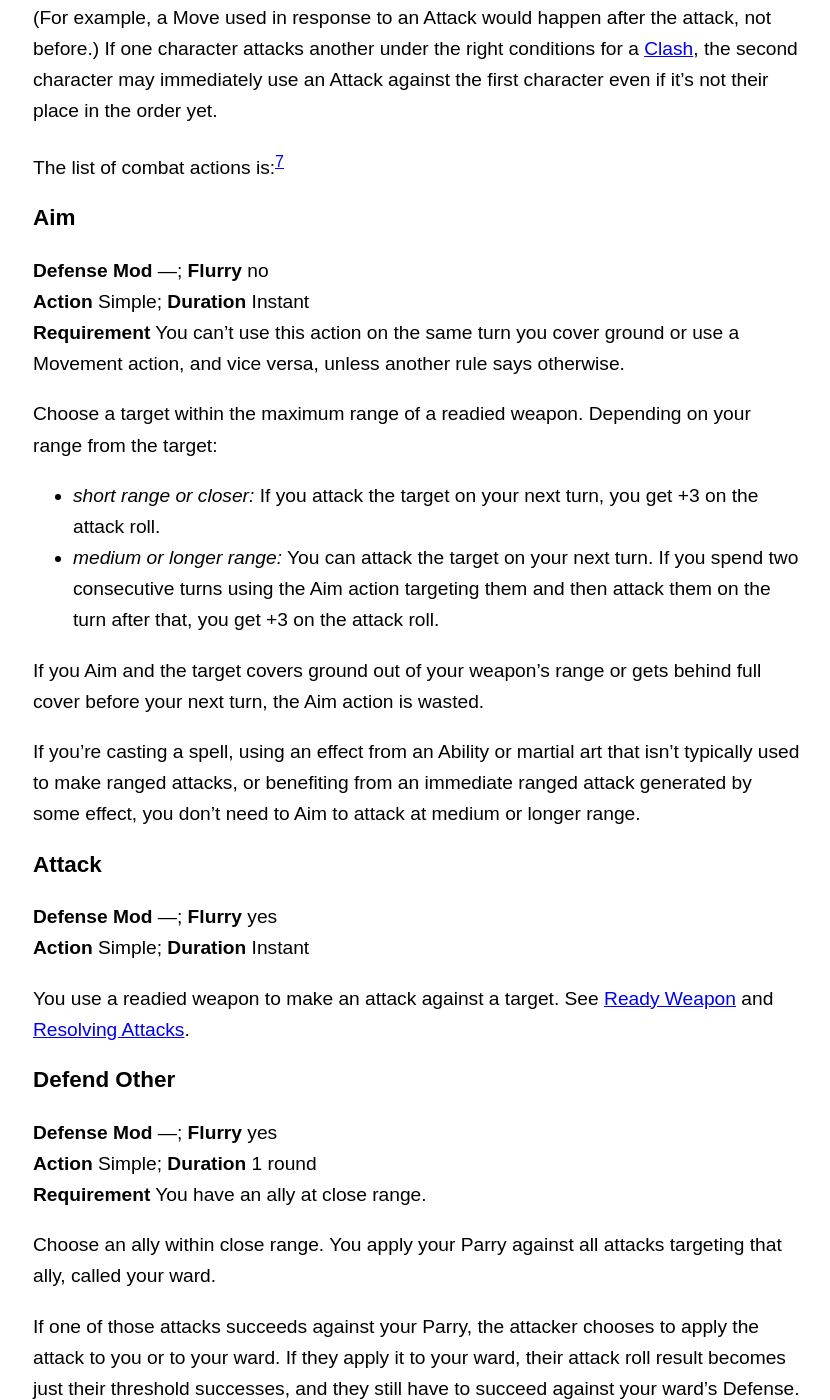
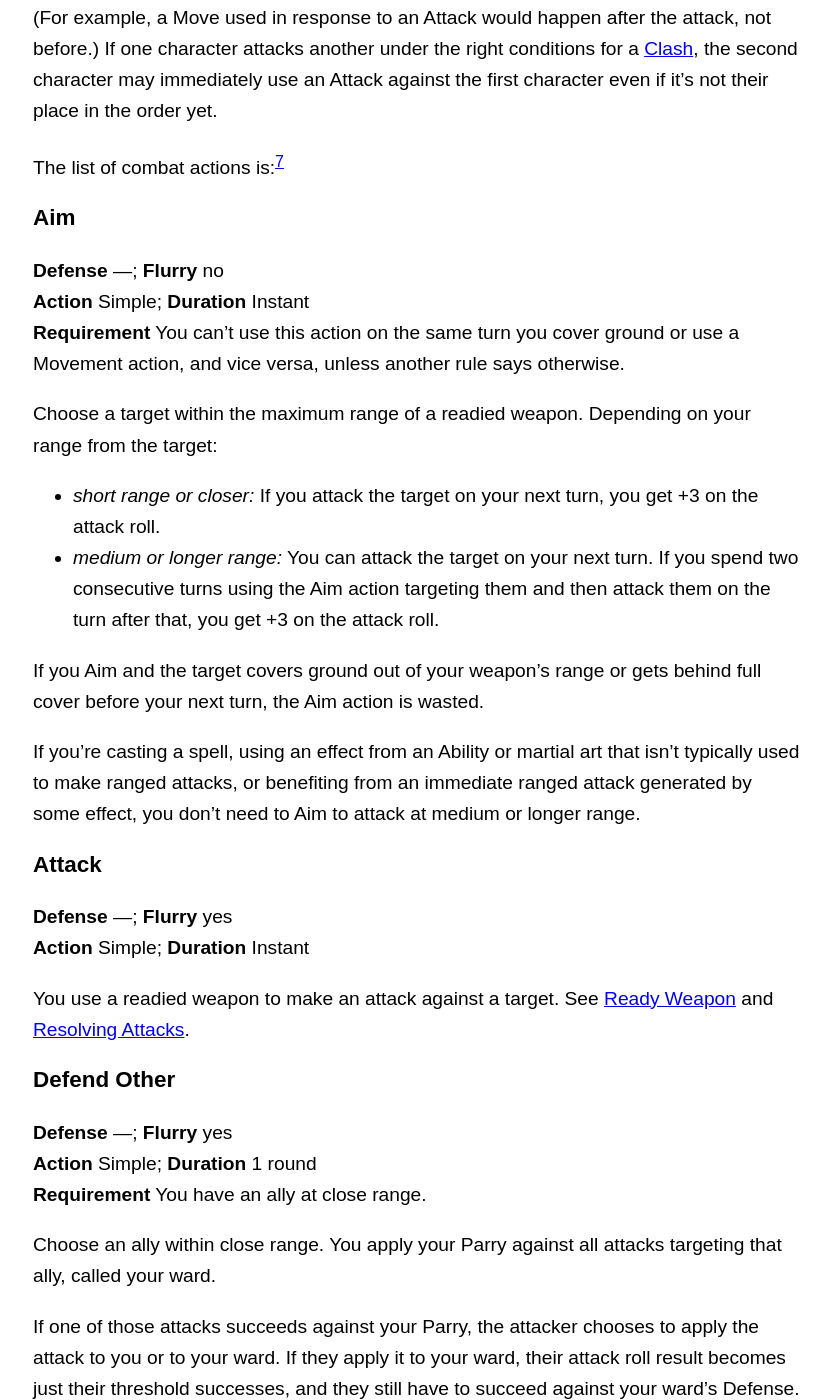
Before and after one commit to lost-egg/lost-egg.github.io, a Jekyll site: the page built from combat.md, in a window 1280 px wide and 1400 px high, scrolled down 6138 px. Shown: the whole window, without its empty margins (223-1053 px from the left). Built offline with Jekyll 4.4.1, drawn with Linux system fonts in a browser that asks for light colours; some of the changed text lies outside the part shown.

Commit message:
Tweak 'Defense Mod' wording

```diff
--- a/combat.md
+++ b/combat.md
@@ -102,7 +102,7 @@ The list of combat actions is:[^new-collected-actions]
 
 ### Aim
 
-**Defense Mod** ---; **Flurry** no
+**Defense** ---; **Flurry** no
 **Action** Simple; **Duration** Instant
 **Requirement** You can't use this action on the same turn you cover ground or use a Movement action, and vice versa, unless another rule says otherwise.
 
@@ -117,14 +117,14 @@ If you're casting a spell, using an effect from an Ability or martial art that i
 
 ### Attack
 
-**Defense Mod** ---; **Flurry** yes
+**Defense** ---; **Flurry** yes
 **Action** Simple; **Duration** Instant
 
 You use a readied weapon to make an attack against a target. See [Ready Weapon](#ready-weapon) and [Resolving Attacks](#resolving-attacks).
 
 ### Defend Other
 
-**Defense Mod** ---; **Flurry** yes
+**Defense** ---; **Flurry** yes
 **Action** Simple; **Duration** 1 round
 **Requirement** You have an ally at close range.
 
@@ -134,7 +134,7 @@ If one of those attacks succeeds against your Parry, the attacker chooses to app
 
 ### Disengage
 
-**Defense Mod** ---; **Flurry** yes
+**Defense** ---; **Flurry** yes
 **Action** Simple; **Duration** Instant
 **Keywords** Movement
 **Requirement** You're at close range with any opponents.
@@ -149,7 +149,7 @@ If you lose, you don't get to exit close range.
 
 ### Establish Surprise
 
-**Defense Mod** ---; **Flurry** no
+**Defense** ---; **Flurry** no
 **Action** Simple; **Duration** ---
 **Requirement** You're somewhere it's reasonable to break line of sight and hide.
 
@@ -157,7 +157,7 @@ Make a [concealment roll](#concealment-roll) against all opponents who are aware
 
 ### Full Defense
 
-**Cost** 1i; **Defense Mod** +2; **Flurry** special
+**Cost** 1i; **Defense** +2; **Flurry** special
 **Action** Simple; **Duration** Instant
 **Keywords** Perilous
 **Requirement** You aren't in Crash.
@@ -168,7 +168,7 @@ You can only flurry this action with social influence actions.
 
 ### Go to Ground
 
-**Defense Mod** ---; **Flurry** no
+**Defense** ---; **Flurry** no
 **Action** Simple; **Duration** Instant
 **Keywords** Movement
 **Requirement** You're concealed against all opponents.
@@ -181,7 +181,7 @@ If you complete Go to Ground, you're completely hidden and can't be found until
 
 ### Move
 
-**Defense Mod** ---; **Flurry** ---
+**Defense** ---; **Flurry** ---
 **Action** Reflexive; **Duration** Instant
 **Keywords** Movement
 **Requirement** You're not at close range with any opponents, and it is your turn.
@@ -190,7 +190,7 @@ You cover ground 1.
 
 ### Ready Weapon
 
-**Defense Mod** -1; **Flurry** yes
+**Defense** -1; **Flurry** yes
 **Action** Simple; **Duration** Instant
 
 You ready or unready a weapon, or both. You can treat a set of small, identical weapons (such as throwing knives) like one weapon for the purpose of readying. How many weapons you can have ready is up to your ST,[^new-readied-weapons] but as a guideline you can usually have up to two large weapons ready (such as a sword in each hand) and any number of small weapons ready (such as a set of throwing knives strapped to your hip). Any weapon ready in your off-hand gets a -1 penalty to attacks.[^off-hand-penalty]
@@ -207,7 +207,7 @@ Your natural weapons, like fists or claws, are always ready.
 
 ### Rise From Prone
 
-**Defense Mod** ---; **Flurry** yes
+**Defense** ---; **Flurry** yes
 **Action** Simple; **Duration** Instant
 **Keywords** Movement
 **Requirement** You're prone.
@@ -218,7 +218,7 @@ If an opponent is at close range, you have to roll (Dexterity + Dodge) against d
 
 ### Rush
 
-**Defense Mod** ---; **Flurry** yes
+**Defense** ---; **Flurry** yes
 **Action** Simple; **Duration** until target's next movement
 **Keywords** Movement
 
@@ -232,7 +232,7 @@ If you've already used a [Move](#move) action this turn, you can still use Rush
 
 ### Take Cover
 
-**Defense Mod** ---; **Flurry** yes
+**Defense** ---; **Flurry** yes
 **Action** Simple; **Duration** Instant
 **Keywords** Movement
 
@@ -248,7 +248,7 @@ Cover is limited as makes sense given the actual terrain. For example, if you're
 
 ### Withdraw
 
-**Defense Mod** ---; **Flurry** yes
+**Defense** ---; **Flurry** yes
 **Action** Simple; **Duration** Instant
 **Keywords** Movement
 **Requirement** You're at medium or greater range from all opponents.
@@ -259,7 +259,7 @@ Make a (Dexterity + Athletics) extended roll against difficulty 1, with an inter
 
 ### Other Simple Action
 
-**Defense Mod** -1; **Flurry** maybe
+**Defense** -1; **Flurry** maybe
 **Action** Simple; **Duration** Various
 
 You can do anything not listed that would make sense as a Simple action. This includes anything not given as an action that you could do in a few seconds in the stress of combat.
@@ -543,7 +543,7 @@ If you're known and trusted by the members of a battle group, and you have some
 
 #### Order
 
-**Defense Mod** -1; **Flurry** no
+**Defense** -1; **Flurry** no
 **Action** Simple; **Duration** Instant
 **Requirement** A battle group will follow your commands.
 
@@ -551,7 +551,7 @@ Declare an order and roll ([Charisma, Appearance, or Intelligence] + War) agains
 
 #### Rally
 
-**Defense Mod** -1; **Flurry** no
+**Defense** -1; **Flurry** no
 **Action** Simple; **Duration** Instant
 **Requirement** A battle group will follow your commands, and it failed a rout check but hasn't yet dissolved.
 
@@ -559,7 +559,7 @@ Roll ([Charisma or Appearance] + War) against the difficulty of the failed rout
 
 #### Rally for Numbers
 
-**Defense Mod** -1; **Flurry** no
+**Defense** -1; **Flurry** no
 **Action** Simple; **Duration** Instant
 **Requirement** A battle group will follow your commands, and it's suffered Magnitude damage.
 
```
